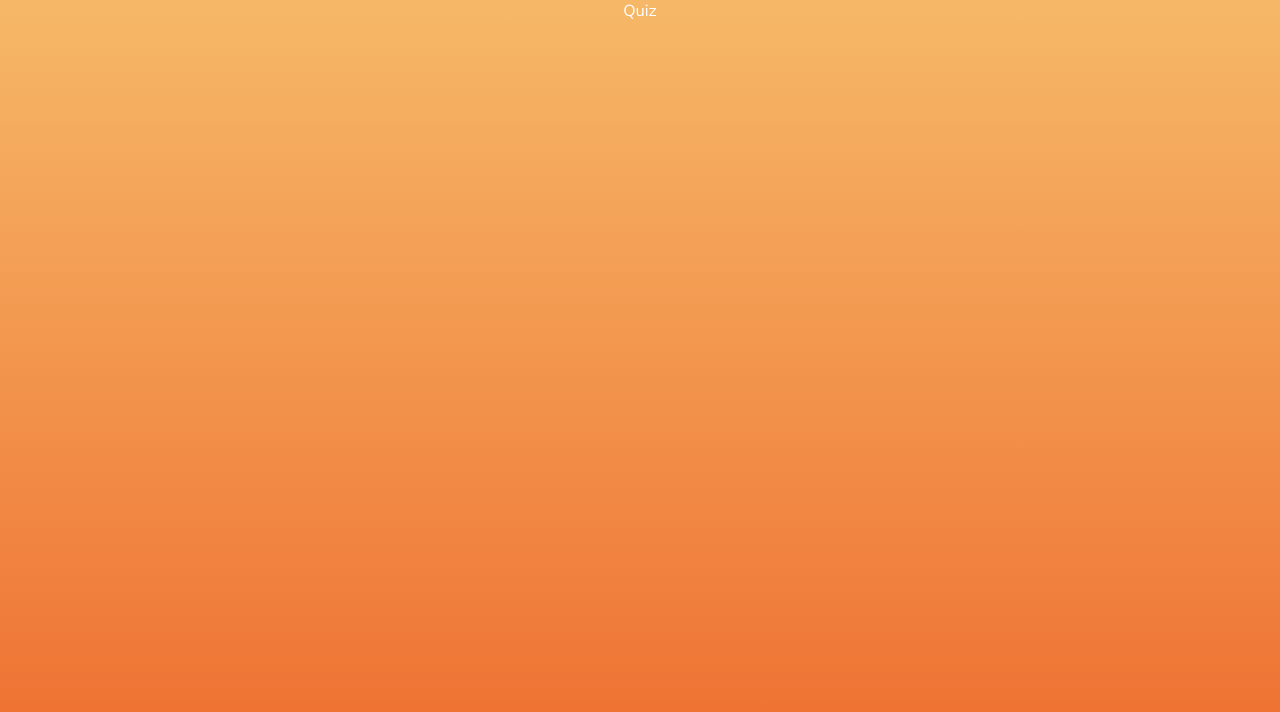
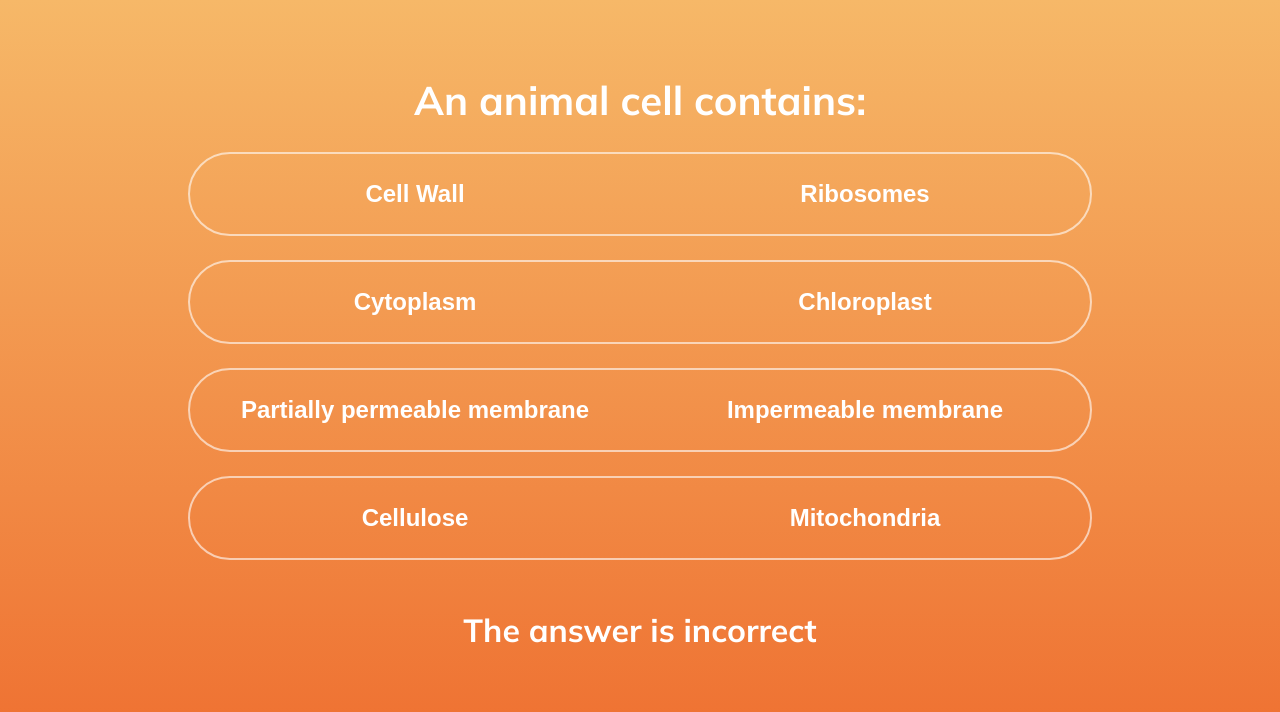
Before and after one commit to Harvindsokhal/seneca-learning-fe-test, a React (Create React App) app: page / in a window 1280 px wide. Shown: the top 712 px of the page. Built offline with nearby package versions, Linux system fonts and the light colour scheme.

Commit message:
components creation matching figma designs

```diff
--- a/src/App.tsx
+++ b/src/App.tsx
@@ -1,4 +1,4 @@
-import Quiz from './components/Quiz'
+import Quiz from './components/Quiz/Quiz'
 
 const App = () => {
   return (
--- /dev/null
+++ b/src/components/AnswerToggleButton/AnswerToggleButton.scss
@@ -0,0 +1,11 @@
+.answer-toggle-button {
+  border-radius: 100px;
+  height: 80px;
+  width: 100%;
+  font-size: 24px;
+  font-weight: 700;
+  background-color: transparent;
+  border: none;
+  color: white;
+  cursor: pointer;
+}
--- /dev/null
+++ b/src/components/AnswerToggleButton/AnswerToggleButton.tsx
@@ -0,0 +1,12 @@
+import { Option } from '../../models/question'
+import './AnswerToggleButton.scss'
+
+interface AnswerToggleButtonProps {
+  option: Option
+}
+
+const AnswerToggleButton = ({ option }: AnswerToggleButtonProps) => {
+  return <button className={'answer-toggle-button'}>{option.text}</button>
+}
+
+export default AnswerToggleButton
--- /dev/null
+++ b/src/components/AnswersToggle/AnswersToggle.scss
@@ -0,0 +1,10 @@
+.answers-toggle-container {
+  width: 100%;
+  height: auto;
+  max-width: 900px;
+  border: 2px solid rgba(255, 255, 255, 0.6);
+  border-radius: 100px;
+  margin-bottom: 24px;
+  display: flex;
+  flex-direction: row;
+}
--- /dev/null
+++ b/src/components/AnswersToggle/AnswersToggle.tsx
@@ -0,0 +1,18 @@
+import { Option } from '../../models/question'
+import AnswerToggleButton from '../AnswerToggleButton/AnswerToggleButton'
+import './AnswersToggle.scss'
+
+interface AnswersToggleProps {
+  options: Option[]
+}
+const AnswersToggle = ({ options }: AnswersToggleProps) => {
+  return (
+    <div className={'answers-toggle-container'}>
+      {options.map((option) => {
+        return <AnswerToggleButton key={option.id} option={option} />
+      })}
+    </div>
+  )
+}
+
+export default AnswersToggle
--- a/src/components/Quiz.scss
+++ /dev/null
@@ -1,7 +0,0 @@
-.quiz-container {
-  color: white;
-  text-align: center;
-  background: linear-gradient(180deg, #f6b868 0%, #ee6b2d 100%);
-  font-family: 'Mulish', sans-serif;
-  min-height: 100vh;
-}
--- a/src/components/Quiz.tsx
+++ /dev/null
@@ -1,20 +0,0 @@
-import { useQuery } from '@tanstack/react-query'
-import './Quiz.scss'
-import { QuestionData } from '../models/question'
-import { fetchQuestions } from '../services/questions'
-
-const Quiz = () => {
-  const { data, isLoading, isError, error } = useQuery<QuestionData>({
-    queryKey: ['questions'],
-    queryFn: fetchQuestions,
-  })
-
-  console.log(data)
-
-  if (isLoading) return <p>Loading...</p>
-  if (isError) return <p>Error: {(error as Error).message}</p>
-
-  return <div className="quiz-container">Quiz</div>
-}
-
-export default Quiz
--- /dev/null
+++ b/src/components/Quiz/Quiz.scss
@@ -0,0 +1,26 @@
+.quiz-container {
+  color: white;
+  text-align: center;
+  background: linear-gradient(180deg, #f6b868 0%, #ee6b2d 100%);
+  font-family: 'Mulish', sans-serif;
+  min-height: 100vh;
+}
+
+.quiz-content {
+  display: flex;
+  flex-direction: column;
+  align-items: center;
+  justify-content: center;
+  padding: 48px 16px;
+}
+
+.question-title {
+  font-weight: 700;
+  font-size: 40px;
+}
+
+.result-message {
+  font-size: 32px;
+  font-weight: 700;
+  line-height: 40px;
+}
--- /dev/null
+++ b/src/components/Quiz/Quiz.tsx
@@ -0,0 +1,31 @@
+import { useQuery } from '@tanstack/react-query'
+import { Answer, QuestionData } from '../../models/question'
+import { fetchQuestions } from '../../services/questions'
+import { useState } from 'react'
+import AnswersToggle from '../AnswersToggle/AnswersToggle'
+import './Quiz.scss'
+
+const Quiz = () => {
+  const { data, isLoading, isError, error } = useQuery<QuestionData>({
+    queryKey: ['questions'],
+    queryFn: fetchQuestions,
+  })
+  const [currentQuestionIndex, setCurrentQuestionIndex] = useState(0)
+
+  if (isLoading) return <p>Loading...</p>
+  if (isError) return <p>Error: {(error as Error).message}</p>
+
+  return (
+    <div className="quiz-container">
+      <div className="quiz-content">
+        <h1 className="question-title">{data?.[currentQuestionIndex].title}</h1>
+        {data?.[currentQuestionIndex].answers.map((answer: Answer) => (
+          <AnswersToggle key={answer.id} options={answer.options} />
+        ))}
+        <h2 className="result-message">{'The answer is incorrect'}</h2>
+      </div>
+    </div>
+  )
+}
+
+export default Quiz
```
